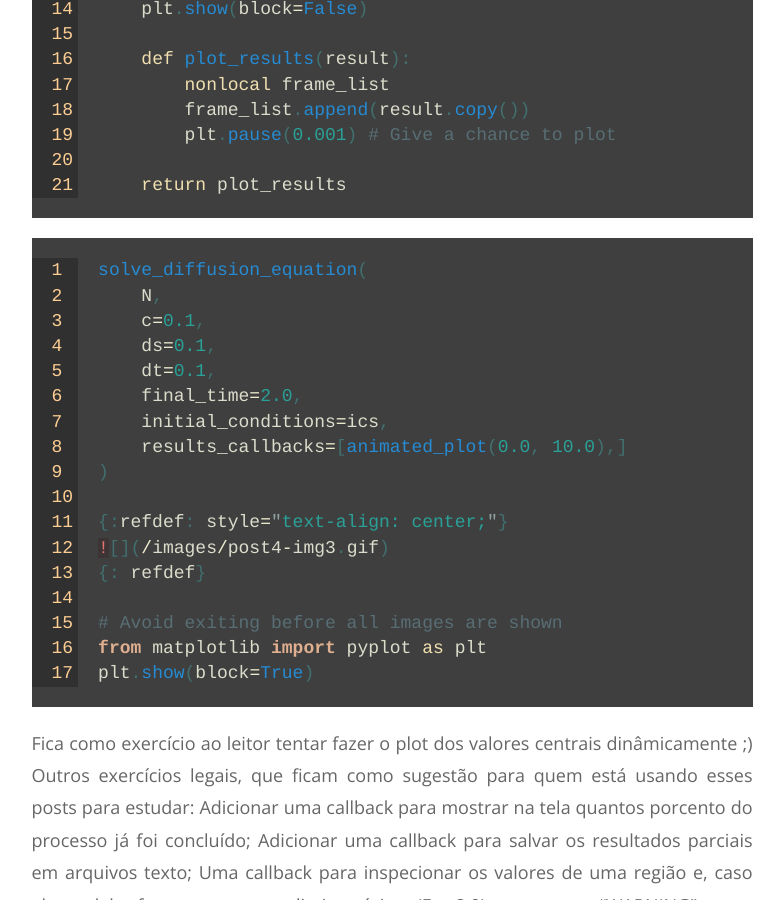
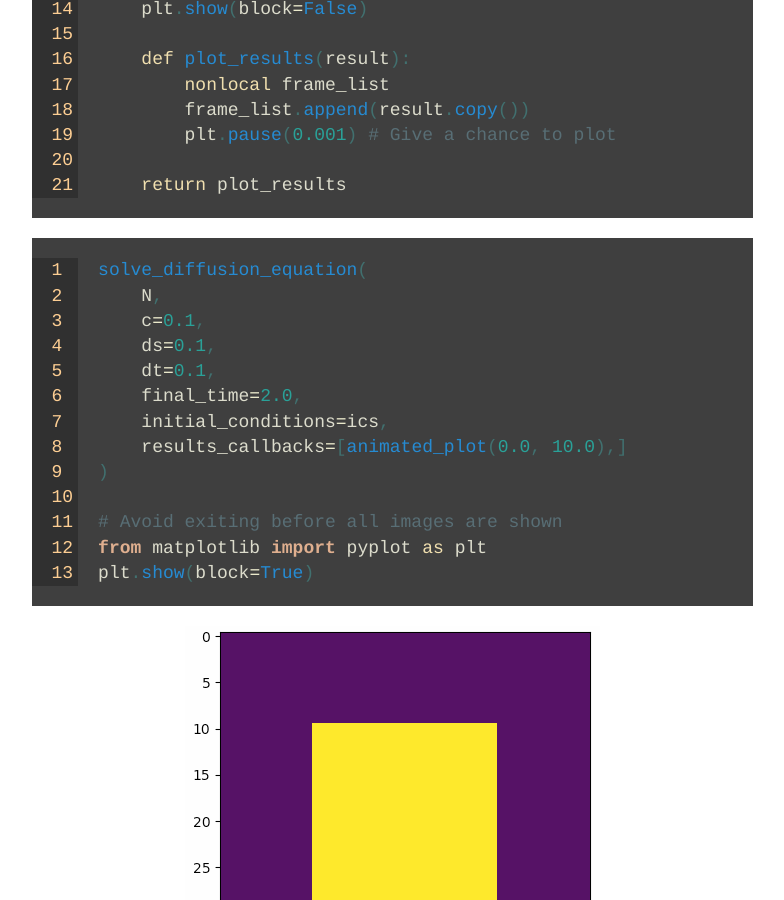
Before and after one commit to tarcisiofischer/tarcisiofischer.github.io, a Jekyll site: the page built from _posts/2020-03-02-resolvendo-a-equacao-da-difusao-em-python-parte-4.md, in a window 1280 px wide and 900 px high, scrolled down 7885 px. Shown: the whole window, without its empty margins (248-1032 px from the left). Built offline with Jekyll 4.4.1, drawn with Linux system fonts in a browser that asks for light colours.

Commit message:
Fix gif position

```diff
--- a/_posts/2020-03-02-resolvendo-a-equacao-da-difusao-em-python-parte-4.md
+++ b/_posts/2020-03-02-resolvendo-a-equacao-da-difusao-em-python-parte-4.md
@@ -286,14 +286,14 @@ solve_diffusion_equation(
     results_callbacks=[animated_plot(0.0, 10.0),]
 )
 
-{:refdef: style="text-align: center;"}
-![](/images/post4-img3.gif)
-{: refdef}
-
 # Avoid exiting before all images are shown
 from matplotlib import pyplot as plt
 plt.show(block=True)
 {% endhighlight %}
+
+{:refdef: style="text-align: center;"}
+![](/images/post4-img3.gif)
+{: refdef}
 
 Fica como exercício ao leitor tentar fazer o plot dos valores centrais
 dinâmicamente ;) Outros exercícios legais, que ficam como sugestão para quem
```
